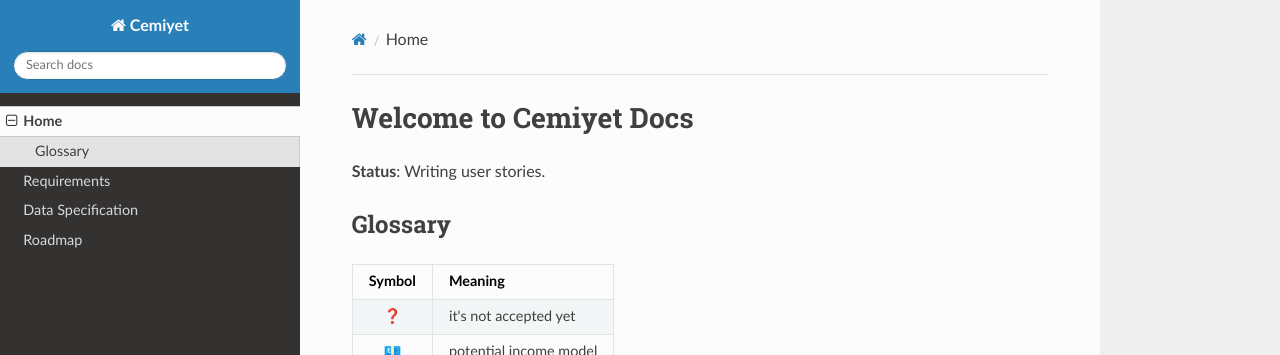
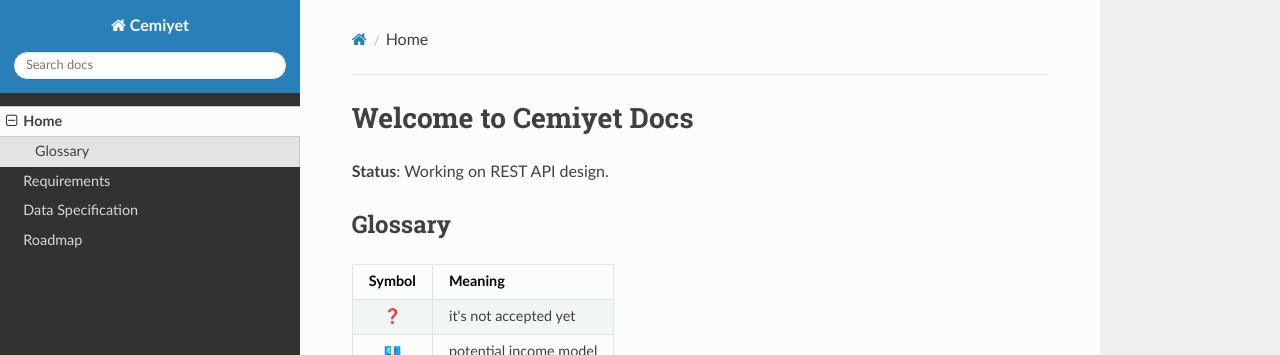
Before and after one commit to cemiyet/docs, an MkDocs documentation site: the page built from docs/index.md, in a window 1280 px wide. Shown: the top 355 px of the page. Built offline with MkDocs 1.6.1, drawn with Linux system fonts in a browser that asks for light colours; nearby versions of some CDN libraries.

Commit message:
updated status.

```diff
--- a/docs/index.md
+++ b/docs/index.md
@@ -1,6 +1,6 @@
 # Welcome to Cemiyet Docs
 
-**Status**: Writing user stories.
+**Status**: Working on REST API design.
 
 ## Glossary
 
```
